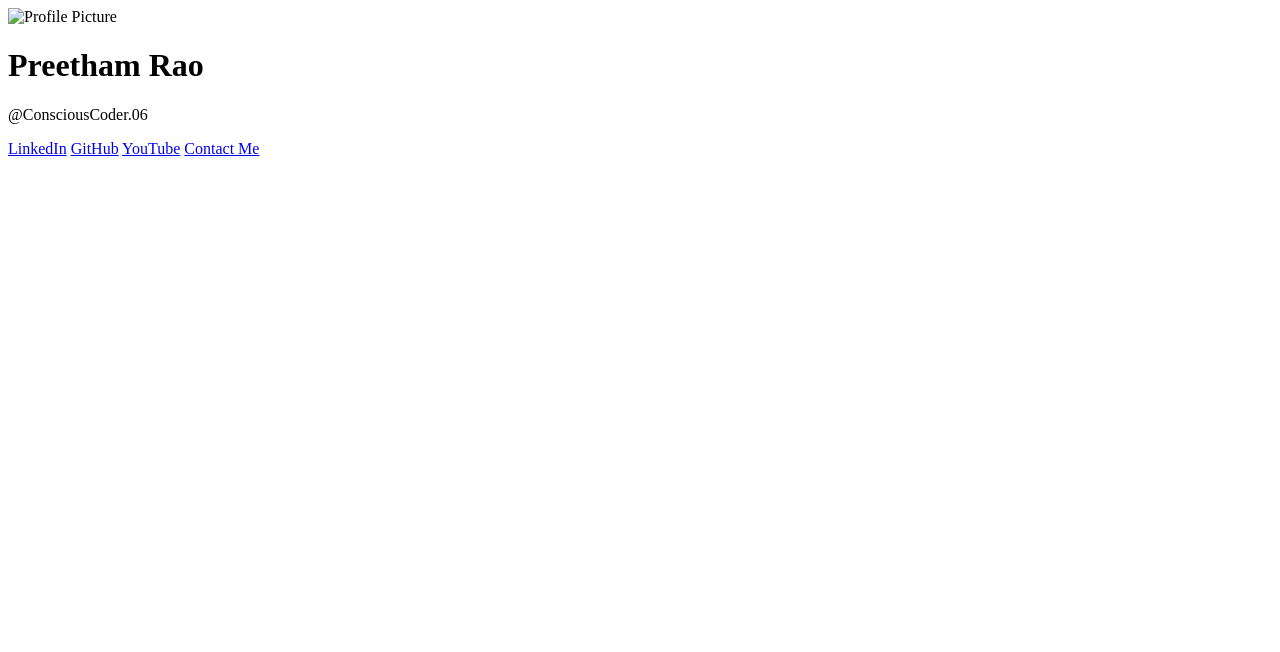
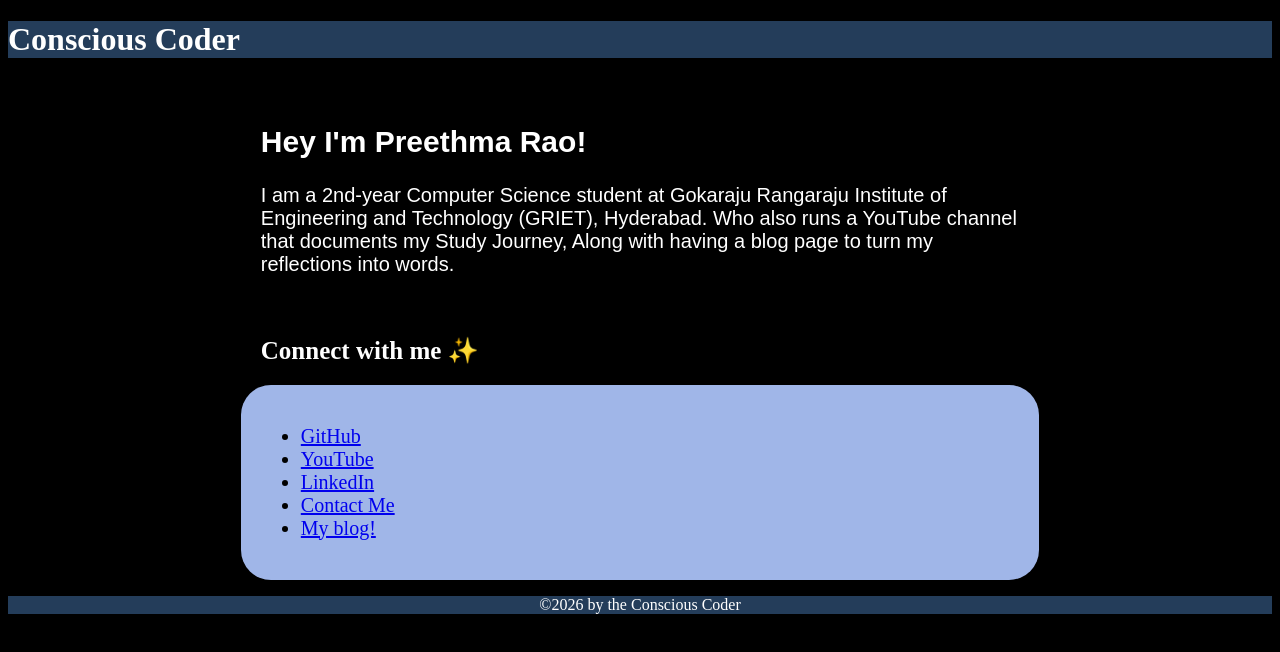
Before and after one commit to PreethamYT/my-builds, a plain HTML site: page project-1-linktree/index.html in a window 1280 px wide. Drawn offline with Linux system fonts and the light colour scheme.

Commit message:
First Version

```diff
--- a/project-1-linktree/index.html
+++ b/project-1-linktree/index.html
@@ -6,23 +6,30 @@
         <title>My LinkTree</title>
         <link rel="stylesheet" href="style.css">
     </head>
-    <body>
-        <div class="container">
-            <!--Profile Section-->
-            <div class="profile">
-                <img src="placeholder" alt="Profile Picture" class="profile-img">
-                <h1>Preetham Rao</h1>
-                <p>@ConsciousCoder.06</p>
-            </div>
-
-            <div class="links">
-                <a href="#" class="link-btn">LinkedIn</a>
-                <a href="#" class="link-btn">GitHub</a>
-                <a href="#" class="link-btn">YouTube</a>
-                <a href="#" class="link-btn">Contact Me</a>
+    <body style="background-color:black">
+        <div class = "header">
+            <h1 style="color:white">Conscious Coder</h1>
+        </div>
+        <div class = "info">
+            <h2>Hey I'm Preethma Rao!</h2>
+            <p>I am a 2nd-year Computer Science student at Gokaraju Rangaraju Institute of Engineering and Technology (GRIET), Hyderabad. Who also runs a YouTube channel that documents my Study Journey, Along with having a blog page to turn my reflections into words.</p>
+        </div>
+        <h4 class="connect">Connect with me ✨</h4>
+        <div class="container" alignment = "centre">
+            <div class="links" alignment="centre">
+                <ul>
+                    <li><a href="#" class="link-btn">GitHub</a></li>
+                    <li><a href="#" class="link-btn">YouTube</a></li>
+                    <li><a href="https://www.linkedin.com/in/preethamyt/" class="link-btn">LinkedIn</a></li>
+                    <li><a href="copybypreetham@gmail.com" class="link-btn">Contact Me</a></li>
+                    <li><a href="www.preethamyt.github.io" class="link-btn">My blog!</a></li>
+                </ul>
             </div>
         </div>
 
-        <script src="script.js"></script>
+
+        <footer class = "footer">
+            <p>©2026 by the Conscious Coder</p>
+        </footer>
     </body>
 </html>
--- a/project-1-linktree/style.css
+++ b/project-1-linktree/style.css
@@ -0,0 +1,48 @@
+
+.header {
+    background-color : #243d5a;
+}
+
+h1,p {
+    color : white;
+}
+
+.links {
+    color : black;
+}
+
+.container {
+    font-size: 20px;
+    padding : 20px;
+    background-color: #a0b6e8;
+    width:60%;
+    border-radius:30px;
+    display : flex;
+    margin : 0 auto;
+    height:50%;
+}
+
+.info {
+    font-family : Arial;
+    color : white;
+    padding : 20px;
+    font-size: 20px;
+    width : 60%;
+    margin : 0 auto;
+}
+
+.connect {
+    font-size: 25px;
+    padding : 20px;
+    width:60%;
+    border-radius:30px;
+    display : flex;
+    margin : 0 auto;
+    height:50%;
+    color: white;
+}
+
+.footer {
+    background-color : #243d5a;
+    text-align : center;
+}
```
